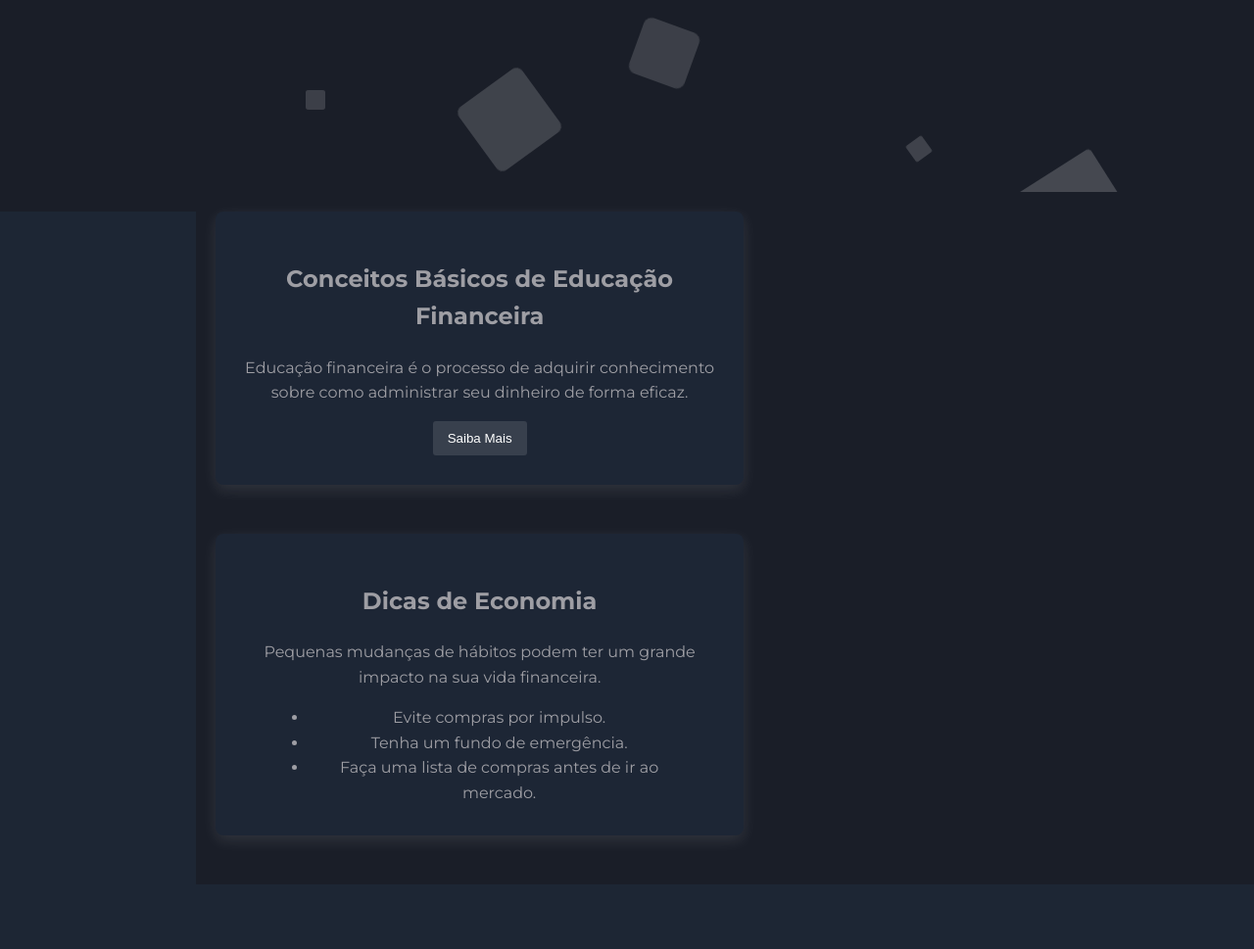
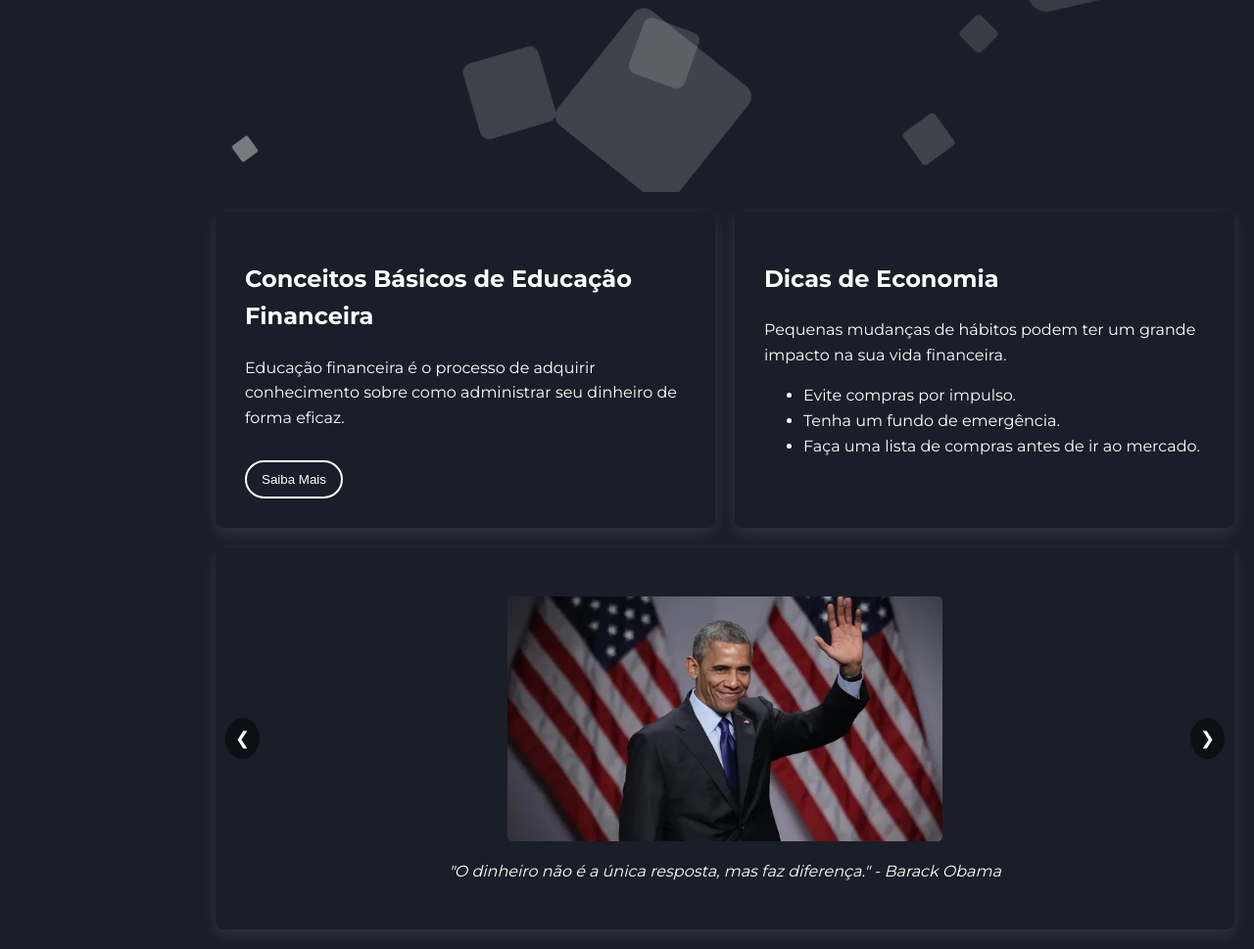
Before and after one commit to flaviaglenda/Financiamento, a plain HTML site: page index.html in a window 1280 px wide. Shown: the part 604-1573 px from the top of the page at 98% size. Before the commit the page ends 1507 px from the top, so only its background shows below. Drawn offline with nearby package versions, Linux system fonts and the light colour scheme.

Commit message:
alterações pag home flavia

```diff
--- a/css/index.css
+++ b/css/index.css
@@ -1,5 +1,5 @@
 body {
-    font-family: 'Exo', sans-serif;
+    font-family: 'Montserrat', sans-serif;
     line-height: 1.6;
     margin: 0;
     padding: 0;
@@ -56,8 +56,6 @@ body {
 }
 
 .area {
-    background:#1a1e28;
-    background: -webkit-linear-gradient(to left, #8f94fb, #4e54c8);
     width: calc(100% - 200px);
     height: 100vh;
     position: relative;
@@ -88,21 +86,22 @@ body {
 }
 
 button.small-button {
-    background-color: #ffffff88;
-    color: rgb(0, 0, 0);
-    padding: 5px 10px;
-    border: none;
+    background-color: transparent;
+    color: white;
+    padding: 8px 14px;
+    border: 2px solid white;
     cursor: pointer;
-    border-radius: 3px;
+    border-radius: 15px;
     margin-top: 15px;
 }
 
 button.small-button:hover {
-    background-color: #365a81;
+    background-color: #ffffffe4;
+    color: rgb(0, 0, 0);
 }
 
-/* Circles (animação) */
 .circles {
+    background: #1a1e28;
     position: absolute;
     top: 0;
     left: 0;
@@ -127,75 +126,49 @@ button.small-button:hover {
     left: 25%;
     width: 80px;
     height: 80px;
-    animation-delay: 0s;
+    animation-duration: 22s;
 }
 
 .circles li:nth-child(2) {
     left: 10%;
     width: 20px;
     height: 20px;
-    animation-delay: 2s;
     animation-duration: 12s;
 }
 
 .circles li:nth-child(3) {
     left: 70%;
-    width: 20px;
-    height: 20px;
-    animation-delay: 4s;
+    width: 30px;
+    height: 30px;
+    animation-duration: 16s;
 }
 
 .circles li:nth-child(4) {
     left: 40%;
     width: 60px;
     height: 60px;
-    animation-delay: 0s;
     animation-duration: 18s;
 }
 
 .circles li:nth-child(5) {
     left: 65%;
-    width: 20px;
-    height: 20px;
-    animation-delay: 0s;
+    width: 40px;
+    height: 40px;
+    animation-duration: 25s;
 }
 
 .circles li:nth-child(6) {
     left: 75%;
     width: 110px;
     height: 110px;
-    animation-delay: 3s;
+    animation-duration: 14s;
 }
 
 .circles li:nth-child(7) {
     left: 35%;
     width: 150px;
     height: 150px;
-    animation-delay: 7s;
-}
-
-.circles li:nth-child(8) {
-    left: 50%;
-    width: 25px;
-    height: 25px;
-    animation-delay: 15s;
-    animation-duration: 45s;
-}
-
-.circles li:nth-child(9) {
-    left: 20%;
-    width: 15px;
-    height: 15px;
-    animation-delay: 2s;
-    animation-duration: 35s;
-}
-
-.circles li:nth-child(10) {
-    left: 85%;
-    width: 150px;
-    height: 150px;
-    animation-delay: 0s;
-    animation-duration: 11s;
+    animation-duration: 28s;
 }
 
 @keyframes animate {
@@ -216,75 +189,122 @@ main {
     margin-left: 200px;
     padding: 20px;
     display: flex;
-    flex-wrap: wrap;
+    flex-direction: column;
     gap: 20px;
 }
 
-section {
-    width: calc(48% - 20px);
-    background-color: #1d2635;
-    padding: 30px;
-    margin-bottom: 30px;
-    border-radius: 8px;
-    box-shadow: 0 5px 15px rgba(255, 255, 255, 0.1);
-    text-align: center;
+.row {
+    display: flex;
+    justify-content: space-between;
+    gap: 20px;
 }
 
-section:hover {
-    box-shadow: 0 10px 20px rgba(255, 255, 255, 0.23);
+.concept, #dicas {
+    width: 45%;
+    transition: height 0.3s ease, width 0.3s ease;
 }
 
-button {
-    background-color: #ffffff1e;
-    color: white;
-    padding: 10px 15px;
-    border: none;
-    cursor: pointer;
-    border-radius: 3px;
-}
-
-button:hover {
-    background-color: #5473a3;
+.concept.expanded {
+    width: 100%;
+    height: auto;
 }
 
 .hidden {
     display: none;
 }
 
-@media (max-width: 768px) {
-    #sidebar {
-        width: 180px;
+section {
+    color: rgb(255, 255, 255);
+    padding: 30px;
+    border-radius: 8px;
+    box-shadow: 0 5px 15px rgba(255, 255, 255, 0.1);
+    transition: transform 0.3s ease;
 }
 
-    .area {
-        width: calc(100% - 180px);
-        left: 180px;
+section:hover {
+    transform: scale(1.05);
 }
 
-    main {
-        margin-left: 180px;
+button {
+    background-color: transparent;
+    color: white;
+    padding: 10px 15px;
+    border: 2px solid white;
+    cursor: pointer;
+    border-radius: 20px;
+    margin-top: 15px;
+}
+button:hover {
+    background-color: #ffffffde;
+    color: black;
 }
 
-    section {
+.pensador {
+    position: relative;
     width: 100%;
-    }
+    text-align: center;
+    margin-left: auto;
+    margin-right: auto;
 }
 
-@media (max-width: 500px) {
-    #sidebar {
-        width: 160px;
+.pensador section:hover {
+    transform: none;
 }
 
-    .area {
-        width: calc(100% - 160px);
-        left: 160px;
+section:hover {
+    transform: scale(1.05);
 }
 
-    main {
-        margin-left: 160px;
+.pensador section {
+    transform: none;
 }
 
-    section {
-        width: 100%;
+
+.carousel {
+    position: relative;
+    overflow: hidden;
+    margin-top: 20px;
+    display: flex;
+    justify-content: center;
 }
+
+.carousel-slide {
+    display: none;
+    text-align: center;
 }
+
+.carousel-slide img {
+    width: auto;
+    max-width: 100%;
+    height: auto;
+    max-height: 250px;
+    border-radius: 5px;
+}
+
+.carousel-slide p {
+    margin-top: 10px;
+    color: white;
+    font-style: italic;
+}
+
+.carousel-button {
+    position: absolute;
+    top: 50%;
+    transform: translateY(-50%);
+    background-color: rgba(0, 0, 0, 0.5);
+    color: white;
+    padding: 10px;
+    cursor: pointer;
+    font-size: 18px;
+    border: none;
+    border-radius: 50%;
+    margin: 0 5px;
+}
+
+.carousel-button.prev {
+    left: 5px;
+}
+
+.carousel-button.next {
+    right: 5px;
+}
--- a/css/style.css
+++ b/css/style.css
@@ -1,7 +1,7 @@
 body {
     margin: 0;
     padding: 0;
-    background-color: #1d2634;
+
     color: #9e9ea4;
     font-family: 'Montserrat', sans-serif;
   }
--- a/index.html
+++ b/index.html
@@ -1,5 +1,6 @@
 <!DOCTYPE html>
 <html lang="en">
+
 <head>
     <meta charset="UTF-8">
     <meta name="viewport" content="width=device-width, initial-scale=1.0">
@@ -10,8 +11,8 @@
     <link href="https://fonts.googleapis.com/css2?family=Montserrat:wght@100;200;300;400;500;600;700;800;900&display=swap" rel="stylesheet">
     <link rel="stylesheet" href="https://cdn.jsdelivr.net/npm/bootstrap-icons@1.11.3/font/bootstrap-icons.min.css">
     <link href="https://fonts.googleapis.com/icon?family=Material+Icons+Outlined" rel="stylesheet">
-    <link rel="stylesheet" href="./css/inicio.css">
 </head>
+
 <body>
 
     <aside id="sidebar">
@@ -47,7 +48,7 @@
     <div class="area">
         <div class="context">
             <h1>Bem vindo ao Inova Pay!</h1>
-            <p>Sua futuro financeiro começa aqui!</p>
+            <p>Seu futuro financeiro começa aqui!</p>
             <button class="small-button" onclick="window.location.href='./inicio.html'">Gerencie suas finanças</button>
         </div>
         <ul class="circles">
@@ -63,12 +64,11 @@
             <li></li>
         </ul>
     </div>
-
     <main>
-        <section id="conceitos-basicos">
+        <div class="row">
+            <section id="conceitos-basicos" class="concept">
                 <h2>Conceitos Básicos de Educação Financeira</h2>
                 <p>Educação financeira é o processo de adquirir conhecimento sobre como administrar seu dinheiro de forma eficaz.</p>
-            <button onclick="toggleInfo('info-conceitos')">Saiba Mais</button>
                 <div id="info-conceitos" class="hidden">
                     <ul>
                         <li><strong>Orçamento:</strong> Criação de um plano financeiro para controlar receitas e despesas.</li>
@@ -76,6 +76,7 @@
                         <li><strong>Investimentos:</strong> Aplicar dinheiro em ativos que podem gerar retorno no futuro.</li>
                     </ul>
                 </div>
+                <button id="toggle-conceitos" onclick="toggleInfo('info-conceitos', 'conceitos-basicos')">Saiba Mais</button>
             </section>
 
             <section id="dicas">
@@ -87,7 +88,35 @@
                     <li>Faça uma lista de compras antes de ir ao mercado.</li>
                 </ul>
             </section>
+        </div>
+
+        <div class="row">
+            <section class="pensador">
+                <div id="pensador-carousel" class="carousel">
+                    <div class="carousel-slide">
+                        <img src="./img/obama.webp" alt="Barack Obama" class="carousel-image">
+                        <p><em>"O dinheiro não é a única resposta, mas faz diferença."</em> - Barack Obama</p>
+                    </div>
+                    <div class="carousel-slide">
+                        <img src="./img/John-Maynard-Keynes-009.webp" alt="John Maynard Keynes" class="carousel-image">
+                        <p><em>"O capitalismo é a crença mais extraordinária já adotada por pessoas inteligentes."</em> - John Maynard Keynes</p>
+                    </div>
+                    <div class="carousel-slide">
+                        <img src="./img/original.avif" alt="Milton Friedman" class="carousel-image">
+                        <p><em>"A inflação é sempre e em toda parte um fenômeno monetário."</em> - Milton Friedman</p>
+                    </div>
+                    <div class="carousel-slide">
+                        <img src="./img/ADAM.jpg" alt="Adam Smith" class="carousel-image">
+                        <p><em>"A riqueza das nações depende do trabalho produtivo."</em> - Adam Smith</p>
+                    </div>
+                </div>
+                <button class="carousel-button prev" onclick="changeSlide(-1)">&#10094;</button>
+                <button class="carousel-button next" onclick="changeSlide(1)">&#10095;</button>
+            </section>
+        </div>
     </main>
 
+
 </body>
+
 </html>
--- a/javascript/index.js
+++ b/javascript/index.js
@@ -6,3 +6,17 @@ function toggleInfo(id) {
         element.classList.add("hidden");
     }
 }
+let currentSlide = 0;
+const slides = document.querySelectorAll('.carousel-slide');
+
+function showSlide() {
+    slides.forEach(slide => slide.style.display = 'none');
+    slides[currentSlide].style.display = 'block';
+}
+
+function changeSlide(direction) {
+    currentSlide = (currentSlide + direction + slides.length) % slides.length;
+    showSlide();
+}
+
+showSlide();
```
Also changed, not shown: img/ADAM.jpg (added), img/John Maynard Keynes.jpg (added), img/John-Maynard-Keynes-009.webp (added), img/Milton Friedman.jpg (added), img/adam-smith.webp (added), img/barack obama.avif (added), img/images.jpg (added), img/obama.webp (added), img/original.avif (added), obamaaaaaa.jpg (added). Lines whose indentation alone changed are shown as unchanged.
